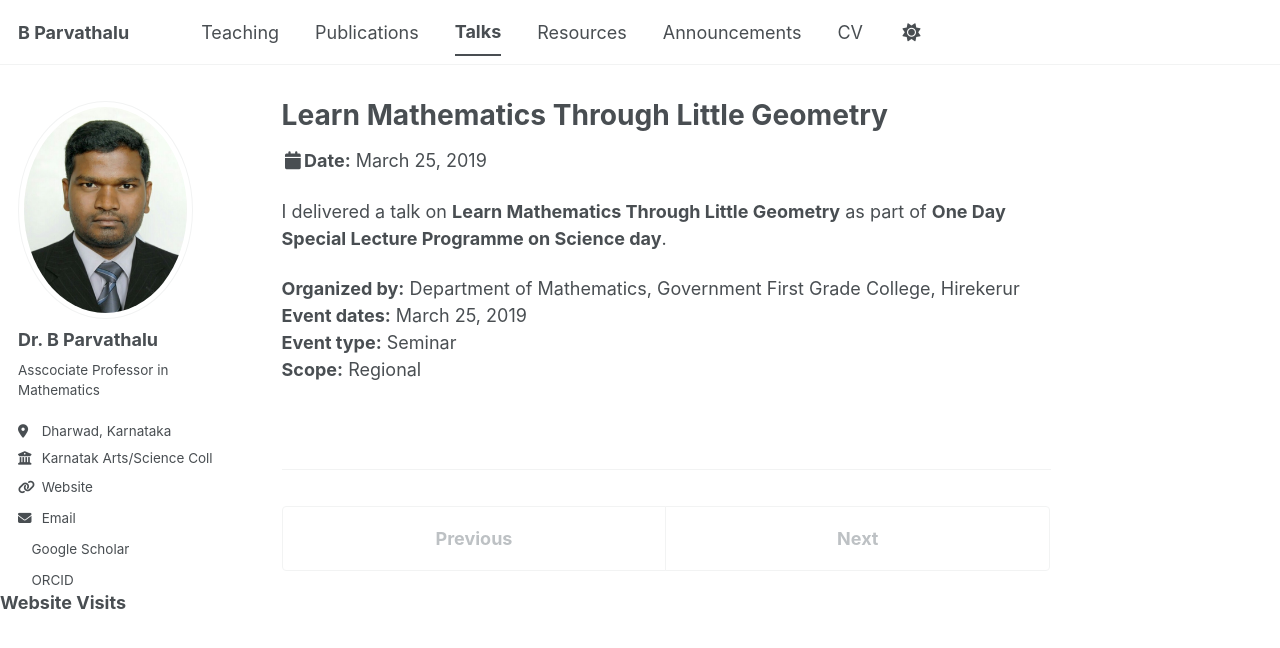
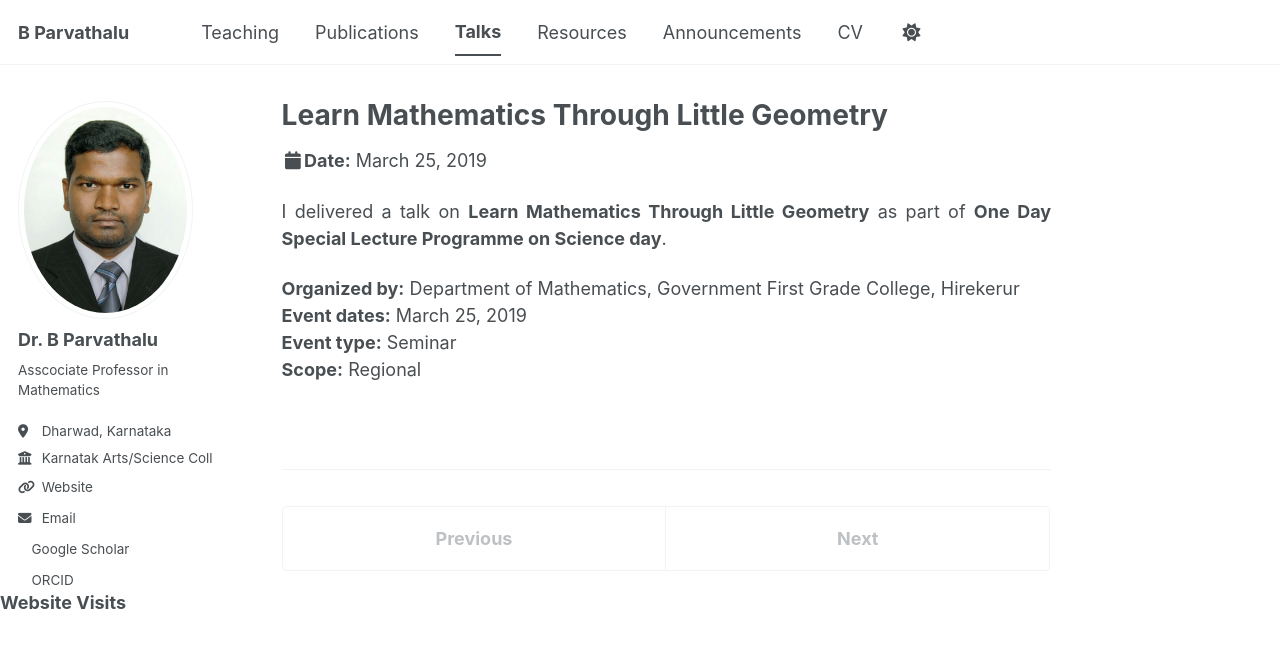
Before and after one commit to drbp-kcd/drbp-kcd.github.io, a Jekyll site: the page built from _talks/2019-03-25-learn-mathematics-through-little-geometry.md, in a window 1280 px wide. Shown: the top 648 px of the page. Built offline with Jekyll 4.4.1, drawn with Linux system fonts in a browser that asks for light colours; a style sheet for code colours, icons or effects is not loaded.

Commit message:
Update 2019-03-25-learn-mathematics-through-little-geometry.md

```diff
--- a/_talks/2019-03-25-learn-mathematics-through-little-geometry.md
+++ b/_talks/2019-03-25-learn-mathematics-through-little-geometry.md
@@ -11,8 +11,9 @@ event_dates: March 25, 2019
 event_end_date: 2019-03-25
 event_scope: Regional
 date_basis: event date
-classes: talk-page
 ---
+
+<div markdown="1" style="text-align: justify;">
 
 I delivered a talk on **Learn Mathematics Through Little Geometry** as part of **One Day Special Lecture Programme on Science day**.
 
```
